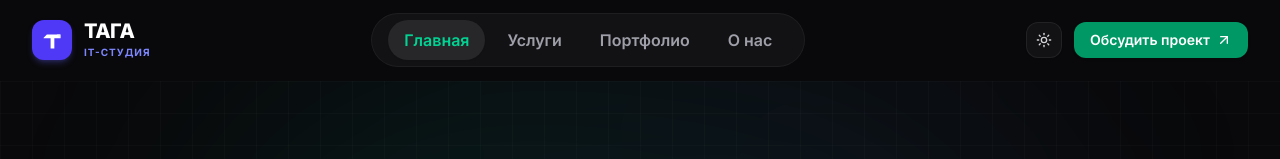
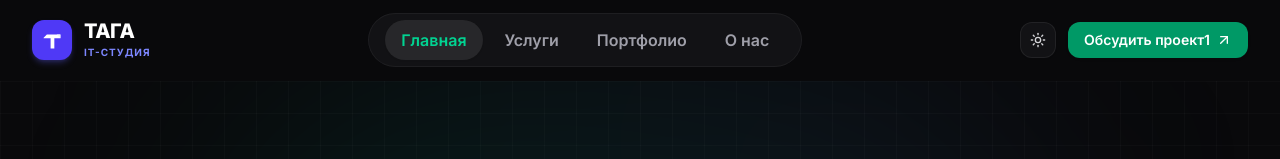
Before and after one commit to tuloAminov/taga-web, a Next.js app: page / in a window 1280 px wide. Shown: the top 159 px of the page. Built offline with nearby package versions, Linux system fonts and the light colour scheme.

Commit message:
Настройка деплоя на Beget

```diff
--- a/src/components/header.tsx
+++ b/src/components/header.tsx
@@ -78,7 +78,7 @@ export function Header() {
             href="/contact"
             className="group relative inline-flex items-center gap-1.5 px-4 py-2 rounded-xl text-sm font-semibold text-white bg-zinc-900 dark:bg-emerald-600 hover:bg-emerald-600 dark:hover:bg-emerald-500 shadow-sm transition-all duration-300 hover:shadow-emerald-500/25 hover:shadow-lg active:scale-95"
           >
-            <span>Обсудить проект</span>
+            <span>Обсудить проект1</span>
             <ArrowUpRight className="w-4 h-4 transition-transform group-hover:translate-x-0.5 group-hover:-translate-y-0.5" />
           </Link>
         </div>
```
